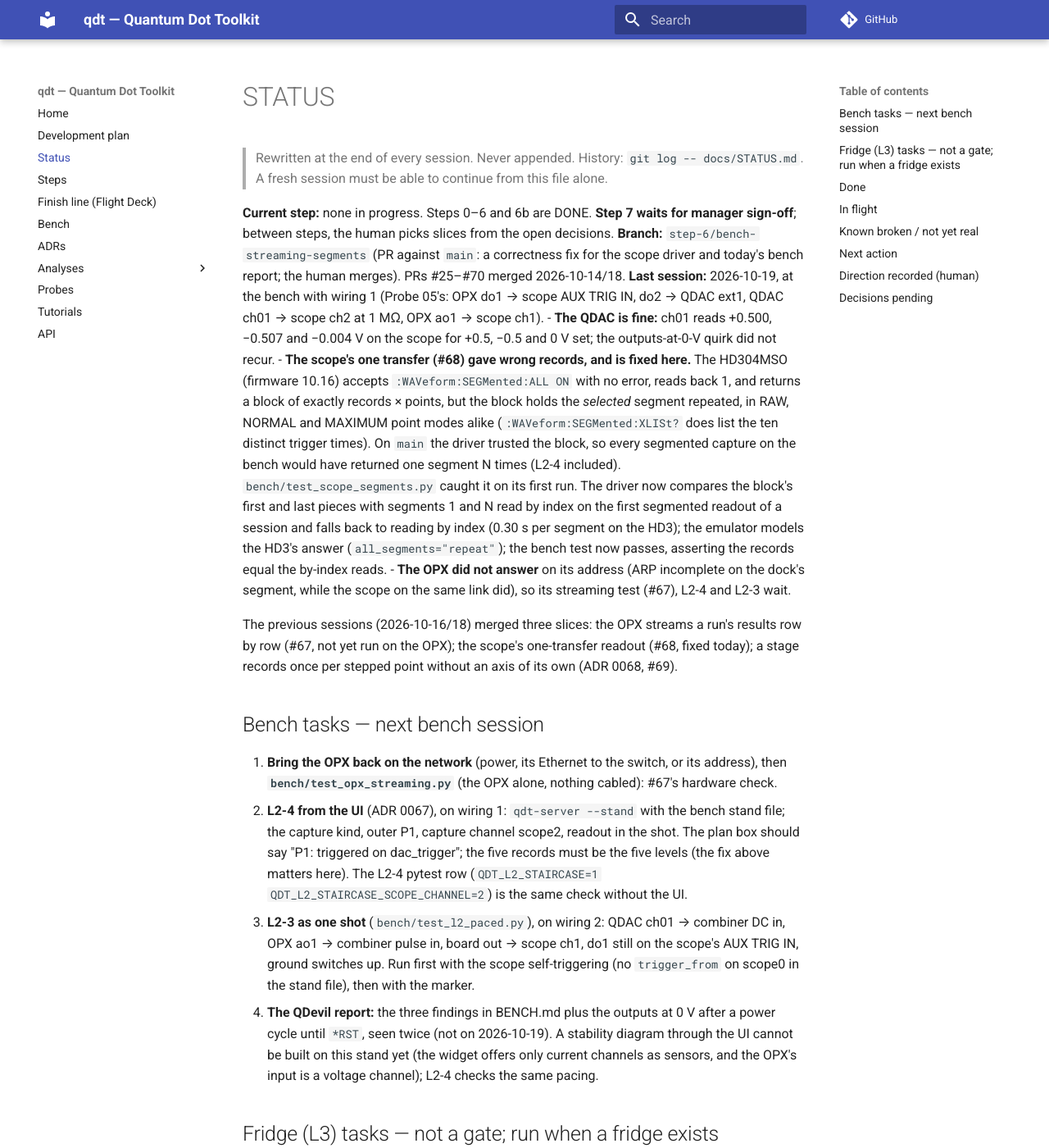
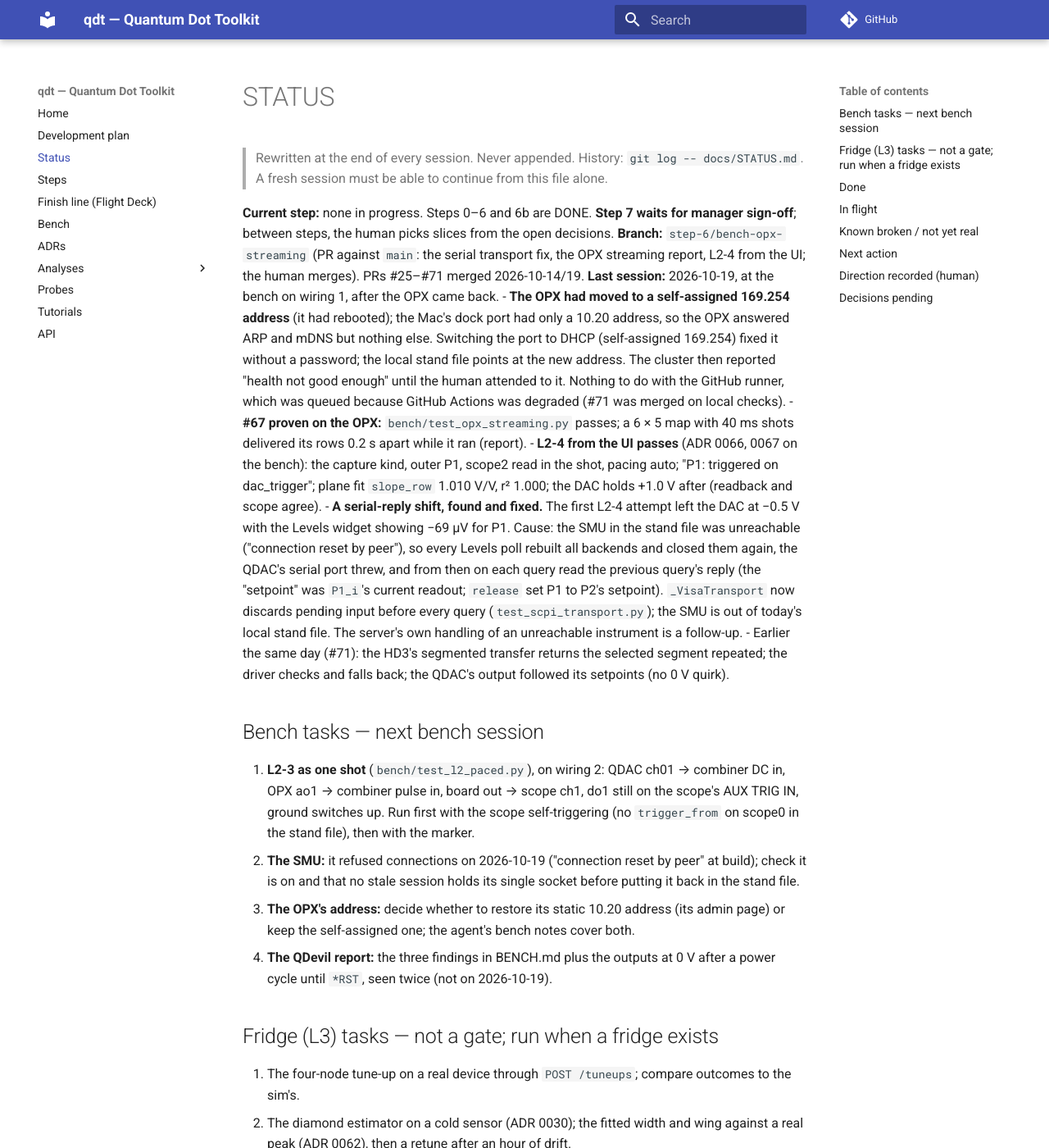
Before and after one commit to CowboyQuantum/qdt, an MkDocs documentation site: the page built from docs/STATUS.md, in a window 1280 px wide and 1400 px high. Shown: the whole window at 82% size. Built offline with MkDocs 1.6.1 and Material for MkDocs 9.7.7, drawn with Linux system fonts in a browser that asks for light colours; comment, search, counter and statistics services are not loaded; some of the changed text lies outside the part shown.

Commit message:
docs: bench 2026-10-19 (part 2) — #67's row streaming proven on the OPX (report), L2-4 from the UI passes, the serial-reply shift and the unreachable-SMU churn recorded in BENCH.md; STATUS rewritten
Co-Authored-By: Claude Fable 5.1 <noreply@anthropic.com>

```diff
--- a/docs/STATUS.md
+++ b/docs/STATUS.md
@@ -5,42 +5,38 @@
 
 **Current step:** none in progress. Steps 0–6 and 6b are DONE. **Step 7 waits for manager sign-off**; between
 steps, the human picks slices from the open decisions.
-**Branch:** `step-6/bench-streaming-segments` (PR against `main`: a correctness fix for the scope driver and
-today's bench report; the human merges). PRs #25–#70 merged 2026-10-14/18.
-**Last session:** 2026-10-19, at the bench with wiring 1 (Probe 05's: OPX do1 → scope AUX TRIG IN, do2 → QDAC
-ext1, QDAC ch01 → scope ch2 at 1 MΩ, OPX ao1 → scope ch1).
-- **The QDAC is fine:** ch01 reads +0.500, −0.507 and −0.004 V on the scope for +0.5, −0.5 and 0 V set; the
-  outputs-at-0-V quirk did not recur.
-- **The scope's one transfer (#68) gave wrong records, and is fixed here.** The HD304MSO (firmware 10.16)
-  accepts `:WAVeform:SEGMented:ALL ON` with no error, reads back 1, and returns a block of exactly records ×
-  points, but the block holds the *selected* segment repeated, in RAW, NORMAL and MAXIMUM point modes alike
-  (`:WAVeform:SEGMented:XLISt?` does list the ten distinct trigger times). On `main` the driver trusted the
-  block, so every segmented capture on the bench would have returned one segment N times (L2-4 included).
-  `bench/test_scope_segments.py` caught it on its first run. The driver now compares the block's first and last
-  pieces with segments 1 and N read by index on the first segmented readout of a session and falls back to
-  reading by index (0.30 s per segment on the HD3); the emulator models the HD3's answer
-  (`all_segments="repeat"`); the bench test now passes, asserting the records equal the by-index reads.
-- **The OPX did not answer** on its address (ARP incomplete on the dock's segment, while the scope on the same
-  link did), so its streaming test (#67), L2-4 and L2-3 wait.
-
-The previous sessions (2026-10-16/18) merged three slices: the OPX streams a run's results row by row (#67, not
-yet run on the OPX); the scope's one-transfer readout (#68, fixed today); a stage records once per stepped
-point without an axis of its own (ADR 0068, #69).
+**Branch:** `step-6/bench-opx-streaming` (PR against `main`: the serial transport fix, the OPX streaming
+report, L2-4 from the UI; the human merges). PRs #25–#71 merged 2026-10-14/19.
+**Last session:** 2026-10-19, at the bench on wiring 1, after the OPX came back.
+- **The OPX had moved to a self-assigned 169.254 address** (it had rebooted); the Mac's dock port had only a
+  10.20 address, so the OPX answered ARP and mDNS but nothing else. Switching the port to DHCP (self-assigned
+  169.254) fixed it without a password; the local stand file points at the new address. The cluster then
+  reported "health not good enough" until the human attended to it. Nothing to do with the GitHub runner, which
+  was queued because GitHub Actions was degraded (#71 was merged on local checks).
+- **#67 proven on the OPX:** `bench/test_opx_streaming.py` passes; a 6 × 5 map with 40 ms shots delivered its
+  rows 0.2 s apart while it ran (report).
+- **L2-4 from the UI passes** (ADR 0066, 0067 on the bench): the capture kind, outer P1, scope2 read in the shot,
+  pacing auto; "P1: triggered on dac_trigger"; plane fit `slope_row` 1.010 V/V, r² 1.000; the DAC holds +1.0 V
+  after (readback and scope agree).
+- **A serial-reply shift, found and fixed.** The first L2-4 attempt left the DAC at −0.5 V with the Levels widget
+  showing −69 µV for P1. Cause: the SMU in the stand file was unreachable ("connection reset by peer"), so every
+  Levels poll rebuilt all backends and closed them again, the QDAC's serial port threw, and from then on each
+  query read the previous query's reply (the "setpoint" was `P1_i`'s current readout; `release` set P1 to P2's
+  setpoint). `_VisaTransport` now discards pending input before every query (`test_scpi_transport.py`); the SMU
+  is out of today's local stand file. The server's own handling of an unreachable instrument is a follow-up.
+- Earlier the same day (#71): the HD3's segmented transfer returns the selected segment repeated; the driver
+  checks and falls back; the QDAC's output followed its setpoints (no 0 V quirk).
 
 ## Bench tasks — next bench session
-1. **Bring the OPX back on the network** (power, its Ethernet to the switch, or its address), then
-   **`bench/test_opx_streaming.py`** (the OPX alone, nothing cabled): #67's hardware check.
-2. **L2-4 from the UI** (ADR 0067), on wiring 1: `qdt-server --stand` with the bench stand file; the capture
-   kind, outer P1, capture channel scope2, readout in the shot. The plan box should say "P1: triggered on
-   dac_trigger"; the five records must be the five levels (the fix above matters here). The L2-4 pytest row
-   (`QDT_L2_STAIRCASE=1 QDT_L2_STAIRCASE_SCOPE_CHANNEL=2`) is the same check without the UI.
-3. **L2-3 as one shot** (`bench/test_l2_paced.py`), on wiring 2: QDAC ch01 → combiner DC in, OPX ao1 → combiner
+1. **L2-3 as one shot** (`bench/test_l2_paced.py`), on wiring 2: QDAC ch01 → combiner DC in, OPX ao1 → combiner
    pulse in, board out → scope ch1, do1 still on the scope's AUX TRIG IN, ground switches up. Run first with the
    scope self-triggering (no `trigger_from` on scope0 in the stand file), then with the marker.
+2. **The SMU:** it refused connections on 2026-10-19 ("connection reset by peer" at build); check it is on and
+   that no stale session holds its single socket before putting it back in the stand file.
+3. **The OPX's address:** decide whether to restore its static 10.20 address (its admin page) or keep the
+   self-assigned one; the agent's bench notes cover both.
 4. **The QDevil report:** the three findings in BENCH.md plus the outputs at 0 V after a power cycle until
    `*RST`, seen twice (not on 2026-10-19).
-A stability diagram through the UI cannot be built on this stand yet (the widget offers only current channels as
-sensors, and the OPX's input is a voltage channel); L2-4 checks the same pacing.
 
 ## Fridge (L3) tasks — not a gate; run when a fridge exists
 1. The four-node tune-up on a real device through `POST /tuneups`; compare outcomes to the sim's.
@@ -64,22 +60,24 @@ sensors, and the OPX's input is a voltage channel); L2-4 checks the same pacing.
   and an e2e host-stepped map read in the shot).
 - **Packages:** `qdt-schemas`, `qdt-lab`, `qdt-sim`, `qdt-registry`, `qdt-analysis`, `qdt-tuning`,
   `qdt-server`, `qdt-telemetry`, `apps/flightdeck`.
-- **2026-10-19:** `InfiniiVisionX.segments()` checks the one-transfer block against segments read by index and
-  falls back; the emulator's `all_segments="repeat"`; an offline test of the HD3's answer; the bench test asserts
-  the records whichever way they were read; BENCH.md's scope row; the bench report `2026-10-19-step6.md`.
-- On this branch: 454 Python tests (+5 Postgres-parametrized), 4 skipped, 38 hardware-only in `packages/`, 20
+- **2026-10-19:** #71 (the HD3's segmented transfer: `InfiniiVisionX.segments()` checks the block against
+  segments read by index and falls back; the emulator's `all_segments="repeat"`); this branch: `_VisaTransport`
+  discards pending input before every query (`test_scpi_transport.py`), the OPX streaming report, BENCH.md's
+  OPX row and L2-4 note.
+- On this branch: 456 Python tests (+5 Postgres-parametrized), 4 skipped, 38 hardware-only in `packages/`, 20
   hardware-only in `bench/`; Flight Deck 137 unit tests and 14 e2e.
 
 ## In flight
-- This PR (the scope fix and the bench report) awaits the human. The simulated `qdt_server` and Flight Deck's
-  `pnpm dev` from the 2026-10-19 demo may still be running on this laptop (ports 8700, 8765, 5173); stop the
-  simulated server before `qdt-server --stand`.
+- This PR awaits the human. On this laptop `qdt-server --stand` (the bench stand without the SMU) and Flight
+  Deck's `pnpm dev` are still running from the session (ports 8700, 8765, 5173).
 - **A stale `git am` in this checkout** (`.git/rebase-apply`, 2026-10-15: three "Claude (chat)" patches stopped
   at the third, about ADR 0050 and qdt-telemetry). It does not block commits. `git am --quit` removes it without
   touching any branch; `git am --abort` would move the current branch back, so not that.
 
 ## Known broken / not yet real
-- **The OPX's row streaming (#67) is unverified on hardware**: the OPX did not answer on 2026-10-19.
+- **An instrument in the stand file that does not answer breaks every backend build** (the server rebuilds on
+  each request and closes what it built): the server should build what it can, or remember the failure, instead
+  of churning the others' connections. A follow-up slice.
 - **The HD3 cannot read its segments in one transfer** (firmware 10.16: `:WAVeform:SEGMented:ALL` repeats the
   selected segment), so segmented records are read by index, 0.30 s each.
 - **A 1-D OPX result still arrives at the end of the run** (ADR 0015 gives a 1-D result one frame), so a long
@@ -111,9 +109,8 @@ sensors, and the OPX's input is a voltage channel); L2-4 checks the same pacing.
   Windows pnpm via `corepack pnpm`.
 
 ## Next action
-**Human:** merge this PR (without it, a segmented capture on the bench returns one segment repeated); bring the OPX
-back on the network and say "run the OPX tests" (the streaming test, then L2-4 from the UI); re-wire to wiring 2 for
-L2-3; name the next slice. Candidates: a stimulus and a capture in the widget (L2-3 as one shot); the sequencer's
+**Human:** merge this PR; re-wire to wiring 2 and say "run L2-3"; name the next slice. Candidates: the server
+tolerating an unreachable instrument; a stimulus and a capture in the widget (L2-3 as one shot); the sequencer's
 voltage inputs as sensors; streaming a 1-D OPX result; a second OPX pulse line; an OPX-ADC capture; how a sense
 range is declared; a rest level at a sweep's end; a `tuneups`/`stand_state` table; resume and parallel branches.
 Step 7 when sign-off arrives.
@@ -157,7 +154,9 @@ Step 7 when sign-off arrives.
   segments (#68), a stage result once per point with no stage axis (ADR 0068).
 - **2026-10-19:** "walk me through a flight deck demo" (the simulated server and `pnpm dev`, a guided tour); "tell
   me how to wire up the bench"; "wiring one is set up" (the scope's one transfer caught and fixed; the OPX
-  unreachable).
+  unreachable); "typically I run a sudo command to expose the ip of the opx" (it was `sudo ifconfig
+  en11 alias`, not the cause: the OPX had moved to a link-local address); "the gh runner seems stuck" (GitHub
+  Actions degraded; #71 merged on local checks); "ok the opx should be good to go" (#67 proven, L2-4 from the UI).
 
 ## Decisions pending
 - **What follows** (the candidates above).
```
Also changed, not shown: bench/reports/2026-10-19-step6.md (+13 -0 lines), docs/BENCH.md (+14 -1 lines).
